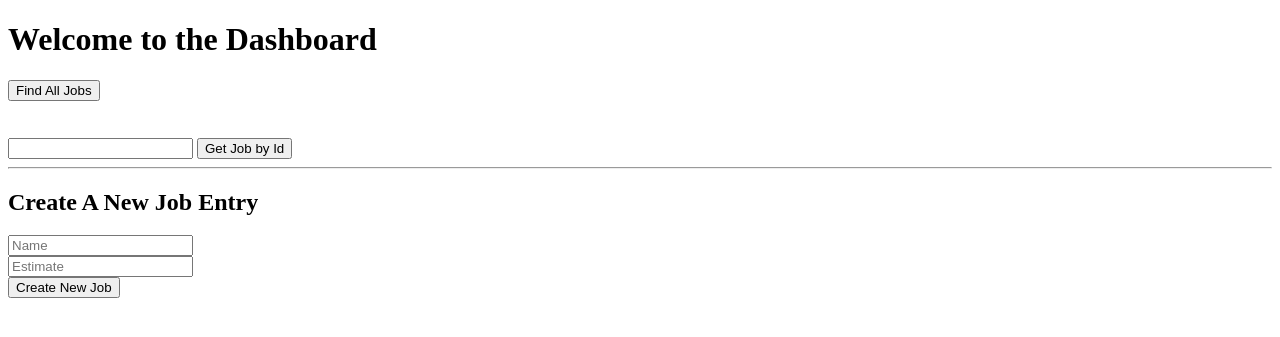
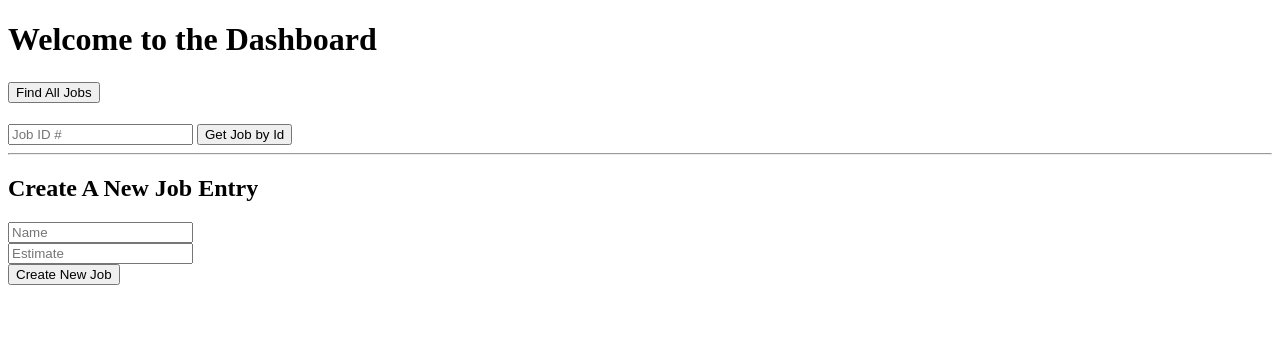
Before and after one commit to coaa0801-creator/EventTrackerProject, a Spring Boot app: page / in a window 1280 px wide. Shown: the top 337 px of the page. Run offline with Spring Boot 4, Linux system fonts and the light colour scheme.

Commit message:
Some HTML Formatting, nothing fancy but it looks better

```diff
--- a/CheyennePlbg/src/main/resources/static/index.html
+++ b/CheyennePlbg/src/main/resources/static/index.html
@@ -7,13 +7,14 @@
 </head>
 <body>
 <h1>Welcome to the Dashboard</h1>
-
-<form style="width:175px" name="findAll">
+<h3 style="display:inline" id="numInList" ></h3>
+<form style="display:inline;" name="findAll">
 <button name="findAllSubmit">Find All Jobs</button>
-</form><h3 style="width:300px" id="numInList" ></h3>
+</form>
 <br>
+<h1></h1>
 <form name="jobLookup">
-  <input type="number" name="jobId">
+  <input type="number" name="jobId" placeholder="Job ID #">
   <button name="lookup">Get Job by Id</button>
 </form>
 <div id="resultBody"></div>
```
